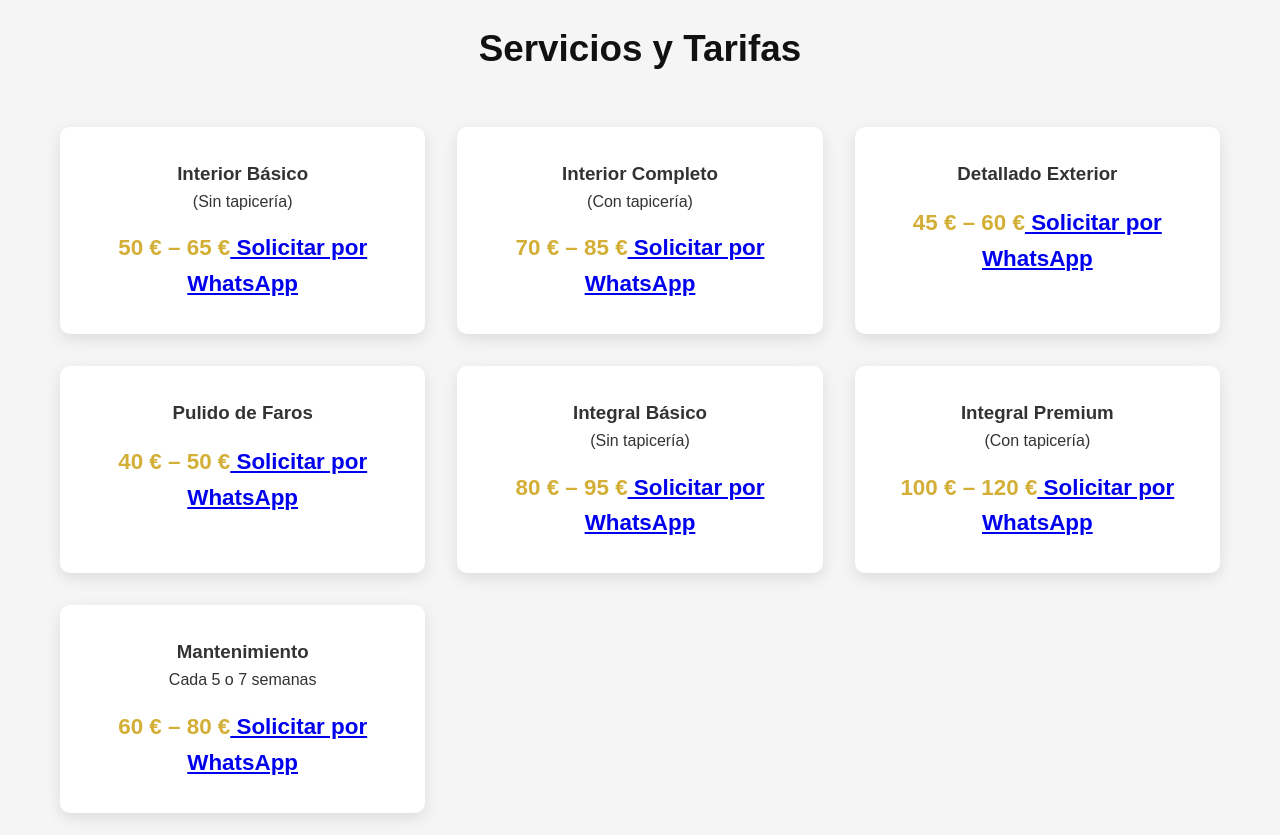
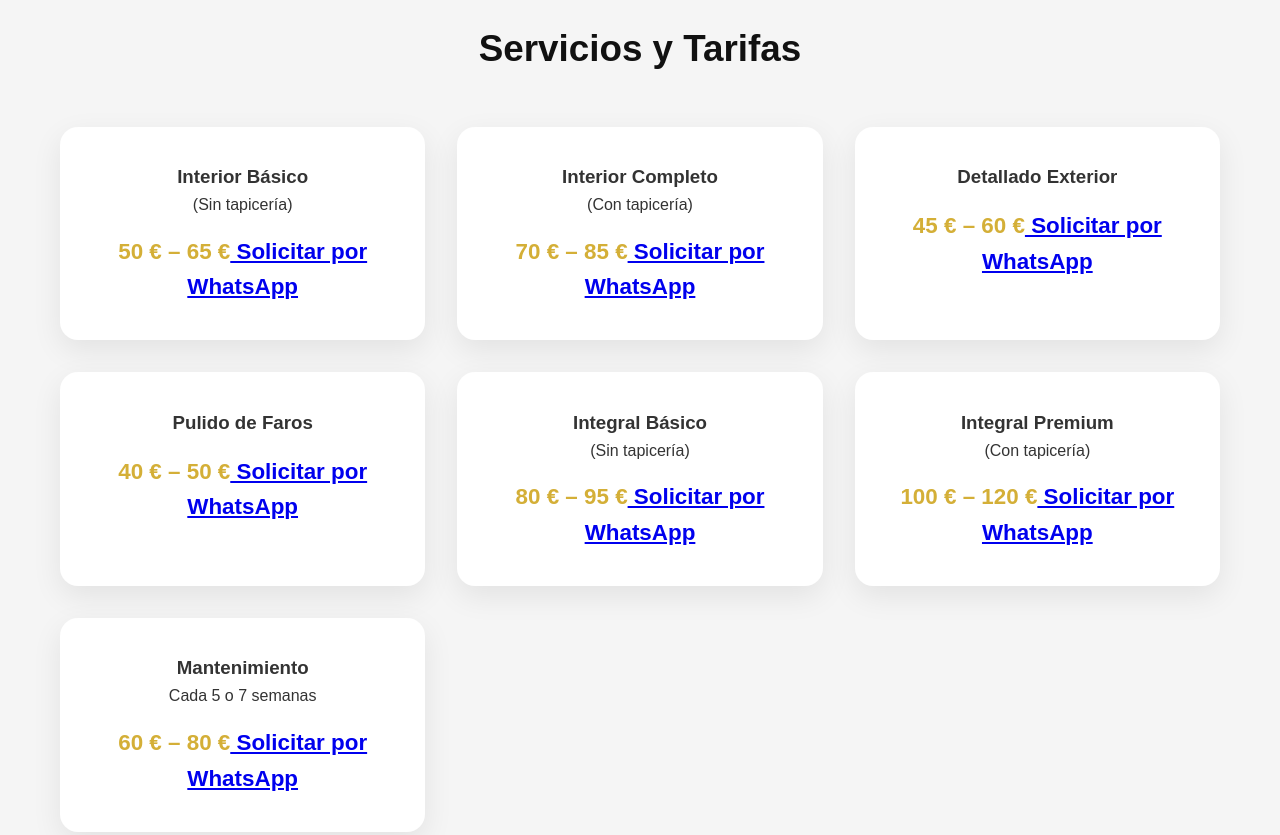
Before and after one commit to lcmautodetail/lcm-lavado-detailing, a plain HTML site: page index.html in a window 1280 px wide. Shown: the part 860-1695 px from the top of the page. Drawn offline with Linux system fonts and the light colour scheme.

Commit message:
Update index.html

```diff
--- a/index.html
+++ b/index.html
@@ -67,12 +67,34 @@ section{padding:5rem 0;}
   gap:2rem;
 }
 .card{
-  background:white;padding:2rem;border-radius:10px;
-  box-shadow:0 5px 15px rgba(0,0,0,.1);text-align:center;
-  transition: transform 0.3s, box-shadow 0.3s;
+  background:white;
+  padding:2.2rem 2rem;
+  border-radius:18px;
+  box-shadow:0 10px 30px rgba(0,0,0,.08);
+  text-align:center;
+  transition: all 0.35s ease;
+  position: relative;
+  overflow: hidden;
+}
 
+.card::before{
+  content:"";
+  position:absolute;
+  inset:0;
+  background:linear-gradient(135deg,rgba(212,175,55,0.15),transparent);
+  opacity:0;
+  transition:opacity 0.3s ease;
 }
-.card:hover{transform: translateY(-10px);box-shadow:0 15px 30px rgba(0,0,0,0.3);}
+
+.card:hover::before{
+  opacity:1;
+}
+
+.card:hover{
+  transform: translateY(-12px);
+  box-shadow:0 25px 50px rgba(0,0,0,0.18);
+}
+
 .price{color:#d4af37;font-size:1.4rem;font-weight:bold;margin-top:1rem;}
 
 /* CONTACT */
```
